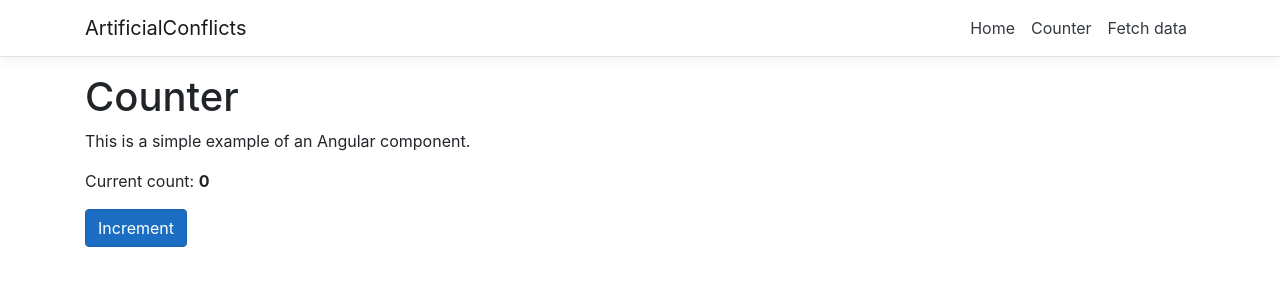
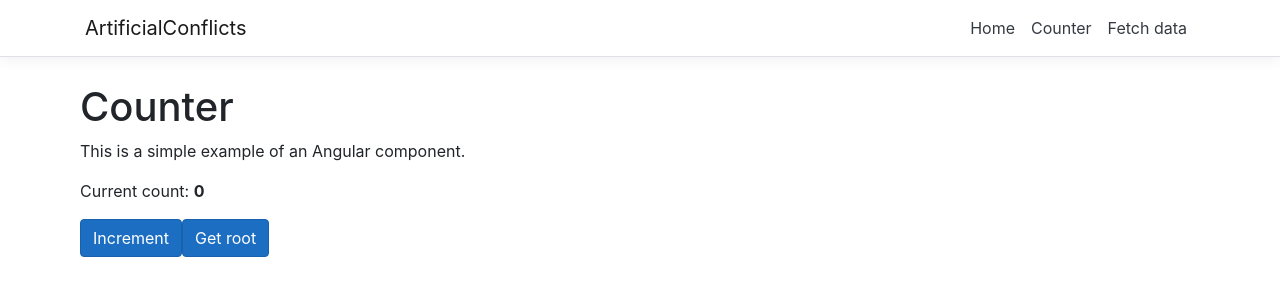
Before and after one commit to dmitriykripakCustomsolutions/ArtificialConflicts, an Angular app in the folder ArtificialConflicts/ClientApp/: page /counter in a window 1280 px wide. Shown: the top 300 px of the page. Built offline with nearby package versions, Linux system fonts and the light colour scheme.

Commit message:
corrections

```diff
--- a/ArtificialConflicts/ClientApp/src/app/app.component.html
+++ b/ArtificialConflicts/ClientApp/src/app/app.component.html
@@ -1,6 +1,6 @@
 <body>
   <app-nav-menu></app-nav-menu>
-  <div class="container">
+  <div class="container" style="padding: 10px">
     <router-outlet></router-outlet>
   </div>
 </body>
--- a/ArtificialConflicts/ClientApp/src/app/app.module.ts
+++ b/ArtificialConflicts/ClientApp/src/app/app.module.ts
@@ -29,6 +29,7 @@ import { FetchDataComponent } from './fetch-data/fetch-data.component';
     ])
       ],
       providers: [],
-  bootstrap: [AppComponent]
+      bootstrap: [ AppComponent ]
     })
-export class AppModule { }
+    export class AppModule {
+    }
--- a/ArtificialConflicts/ClientApp/src/app/counter/counter.component.html
+++ b/ArtificialConflicts/ClientApp/src/app/counter/counter.component.html
@@ -5,3 +5,7 @@
 <p aria-live="polite">Current count: <strong>{{ currentCount }}</strong></p>
 
 <button class="btn btn-primary" (click)="incrementCounter()">Increment</button>
+
+<p *ngIf="root">Root of a current count : <strong>{{ root }}</strong></p>
+
+<button class="btn btn-primary" (click)="getRoot()">Get root</button>
--- a/ArtificialConflicts/ClientApp/src/app/counter/counter.component.ts
+++ b/ArtificialConflicts/ClientApp/src/app/counter/counter.component.ts
@@ -6,8 +6,15 @@ import { Component } from '@angular/core';
 })
 export class CounterComponent {
   public currentCount = 0;
+  public root: number;
 
   public incrementCounter() {
     this.currentCount++;
   }
+
+  public getRoot() {
+    if (this.currentCount > 0) {
+      this.root = Math.sqrt(this.currentCount);
+    }
+  }
 }
--- a/ArtificialConflicts/ClientApp/src/app/fetch-data/fetch-data.component.html
+++ b/ArtificialConflicts/ClientApp/src/app/fetch-data/fetch-data.component.html
@@ -11,6 +11,7 @@
       <th>Temp. (C)</th>
       <th>Temp. (F)</th>
       <th>Summary</th>
+      <th>Sign</th>
     </tr>
   </thead>
   <tbody>
@@ -19,6 +20,7 @@
       <td>{{ forecast.temperatureC }}</td>
       <td>{{ forecast.temperatureF }}</td>
       <td>{{ forecast.summary }}</td>
+      <td>{{ forecast.sign }}</td>
     </tr>
   </tbody>
 </table>
--- a/ArtificialConflicts/ClientApp/src/app/fetch-data/fetch-data.component.ts
+++ b/ArtificialConflicts/ClientApp/src/app/fetch-data/fetch-data.component.ts
@@ -20,4 +20,5 @@ interface WeatherForecast {
   temperatureC: number;
   temperatureF: number;
   summary: string;
+  sign: string;
 }
```
Also changed, not shown: 1 other file (tests, documents, lock files or other folders). Lines whose indentation alone changed are shown as unchanged.
